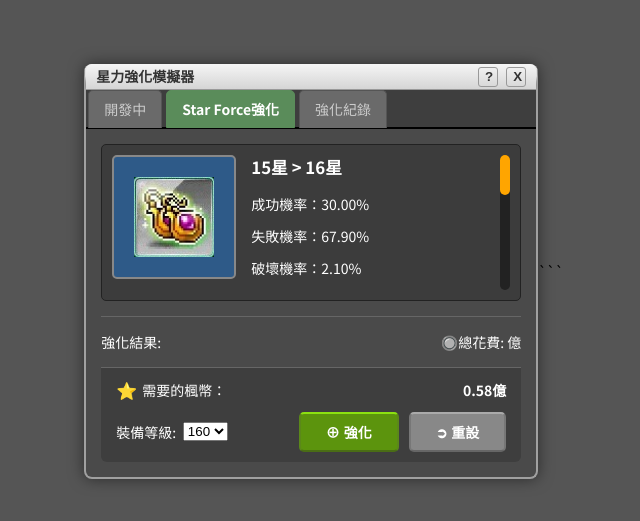
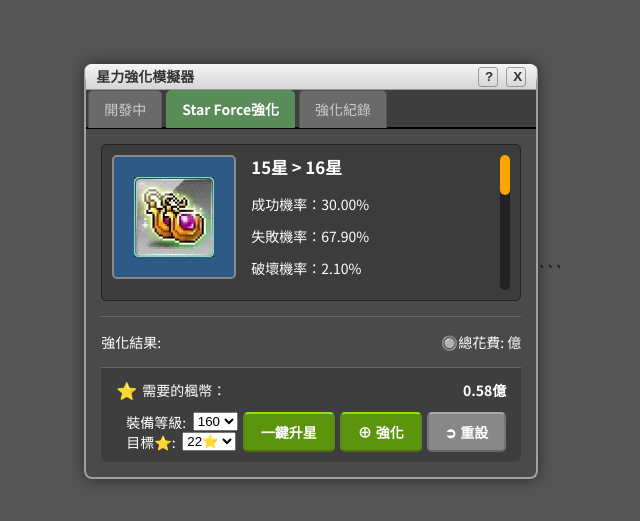
Before and after one commit to kwhuang8123/kwhuang8123.github.io, a plain HTML site: page index.html in a window 1280 px wide. Shown: the part 129-650 px from the top of the page, without its empty margins (316-956 px from the left). Drawn offline with Linux system fonts and the light colour scheme.

Commit message:
Add files via upload
新增一鍵點星功能

```diff
--- a/index.html
+++ b/index.html
@@ -213,6 +213,8 @@
 
         .actions {
             display: flex;
+            flex-wrap: nowrap;
+            gap: 0px;
             justify-content: flex-end;
             align-items: center;
         }
@@ -224,14 +226,15 @@
         }
 
         .btn {
-            padding: 8px 25px;
+            padding: 8px 16px;
             border: 2px solid;
             border-radius: 5px;
             color: #fff;
             font-weight: bold;
             cursor: pointer;
-            margin-left: 10px;
+            margin-left: 5px;
             font-size: 1em;
+            white-space: nowrap;
         }
 
         .btn-enhance {
@@ -343,14 +346,33 @@
                      <span class="upgradeCost" style="margin-left: auto; font-weight: bold; color: #fff;">9億</span>
                  </div>
                  <div class="actions">
-                     <label class="checkbox-label">
-                         裝備等級:
-                         <select id="itemLevel">
-                          <option value=250>250</option>
-                          <option value=200>200</option>
-                          <option value=160 selected>160</option>
-                         </select>
-                     </label>
+                   <div class="level-group">
+                    <label class="checkbox-label">
+                      裝備等級:
+                      <select id="itemLevel">
+                        <option value="250">250</option>
+                        <option value="200">200</option>
+                        <option value="160" selected>160</option>
+                      </select>
+                    </label>
+
+                    <label class="checkbox-label">
+                      目標⭐:
+                      <select id="targetStar">
+                        <option value="16">16⭐</option>
+                        <option value="17">17⭐</option>
+                        <option value="18">18⭐</option>
+                        <option value="19">19⭐</option>
+                        <option value="20">20⭐</option>
+                        <option value="21">21⭐</option>
+                        <option value="22" selected>22⭐</option>
+                        <option value="23">23⭐</option>
+                        <option value="24">24⭐</option>
+                        <option value="25">25⭐</option>
+                      </select>
+                    </label>
+                   </div>
+                     <button class="btn btn-enhance" id="targetStarButton" onclick="enhanceAsync()">一鍵升星</button>
                      <button class="btn btn-enhance" onclick="enhanceItem()">⊕ 強化</button>
                      <button class="btn btn-cancel" onclick="clearAll()">➲ 重設</button>
                  </div>
@@ -489,9 +511,39 @@
         // 頁面載入完成後先呼叫一次
         updateItemLevelDisplay();
 
+        function enhanceToTargetStar() {
+          const targetStarSelect = document.getElementById('targetStar');
+          const targetStar = parseInt(targetStarSelect.value, 10);
+
+          // 當前星力已經 >= 目標星力時，不執行任何動作
+          if (currentStar >= targetStar) {
+            alert(`目前星力 (${currentStar}) 已達到或超過目標 (${targetStar})！`);
+            return;
+          }
+
+          // 以 while 迴圈重複呼叫 enhanceItem()
+          while (currentStar < targetStar) {
+            enhanceItem();
+          }
+
+<!--          alert(`已成功強化至 ${currentStar} 星力！`);-->
+        }
+
+        function enhanceAsync() {
+          const target = parseInt(document.getElementById('targetStar').value, 10);
+          if (currentStar < target) {
+            enhanceItem();
+            setTimeout(enhanceAsync, 50);  // 每 50ms 再跑一次
+          } else {
+            alert(`完成, 目標星力: ${currentStar}星, 總花費:${totalCost.toFixed(2)}億`);
+          }
+        }
+
         function clearAll() {
           location.reload();
         }
+
+
 
     </script>
 
```
